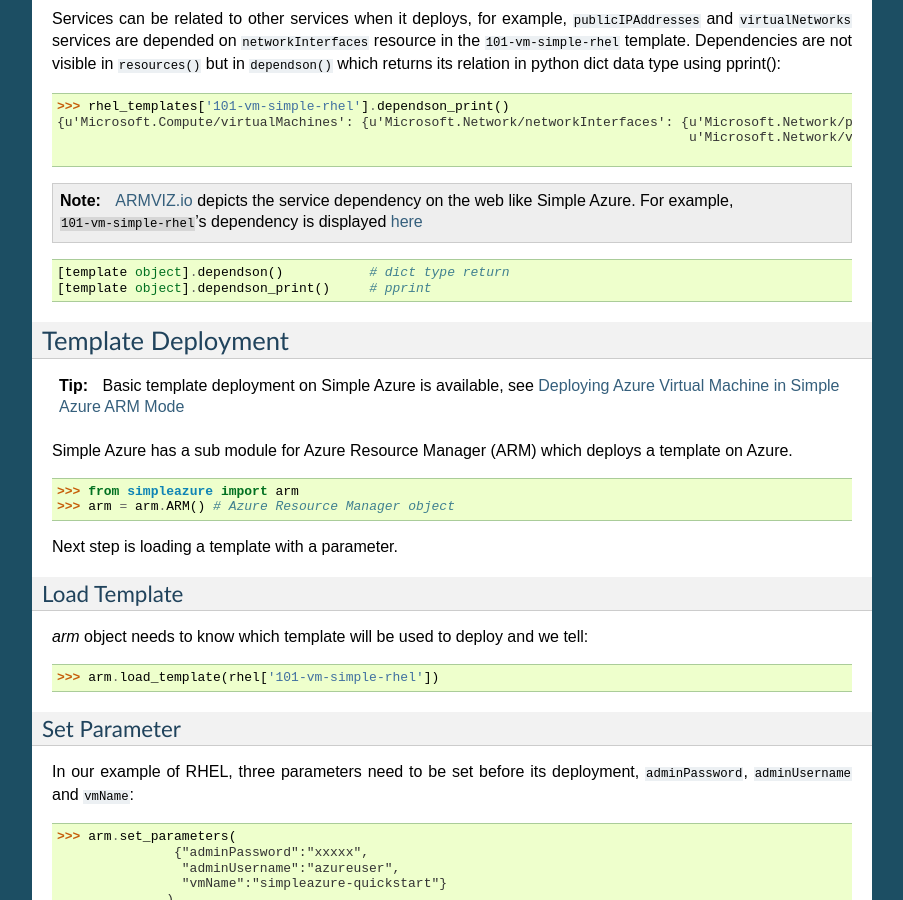
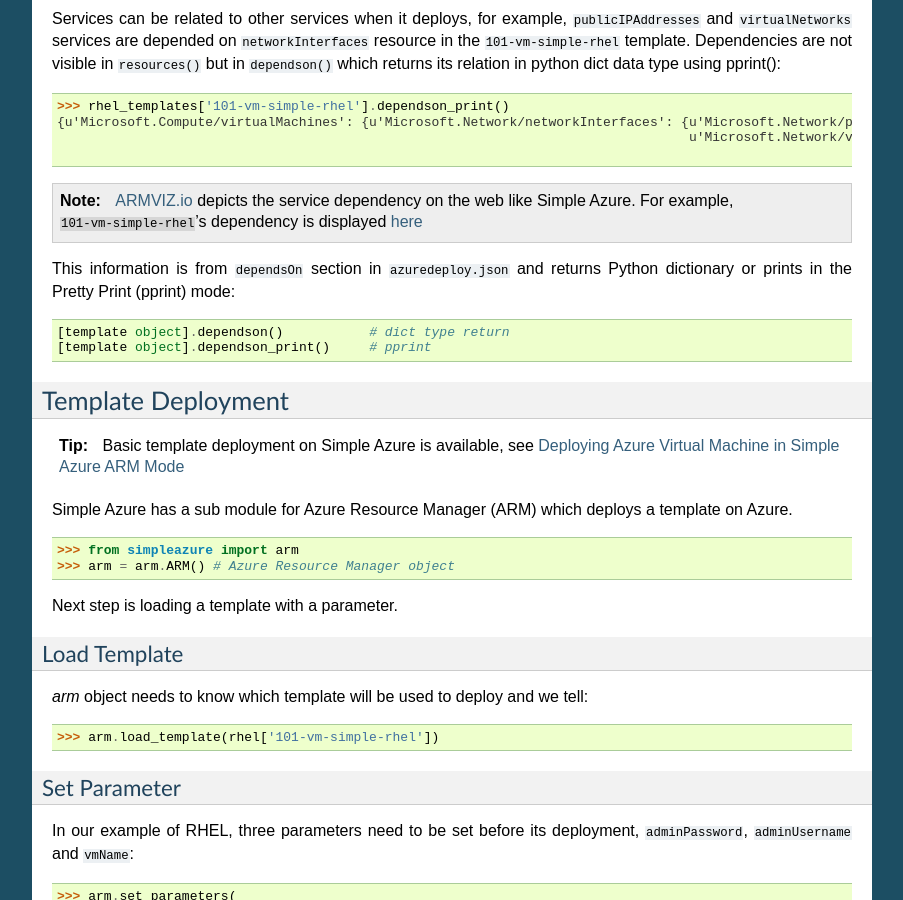
Before and after one commit to lee212/simpleazure, a Sphinx documentation site: the page built from docs/azure_quickstart_templates.rst, in a window 1280 px wide and 900 px high, scrolled down 3764 px. Shown: the whole window, without its empty margins (198-1101 px from the left). Built offline with Sphinx 7.4.7, drawn with Linux system fonts in a browser that asks for light colours.

Commit message:
minor update in doc

```diff
--- a/docs/azure_quickstart_templates.rst
+++ b/docs/azure_quickstart_templates.rst
@@ -263,6 +263,9 @@ returns its relation in python dict data type using pprint():
         displayed `here
         <http://armviz.io/#/?load=https://raw.githubusercontent.com/Azure/azure-quickstart-templates/master/101-vm-simple-rhel/azuredeploy.json>`_
 
+This information is from ``dependsOn`` section in ``azuredeploy.json`` and
+returns Python dictionary or prints in the Pretty Print (pprint) mode:
+
 ::
 
         [template object].dependson()           # dict type return
```
